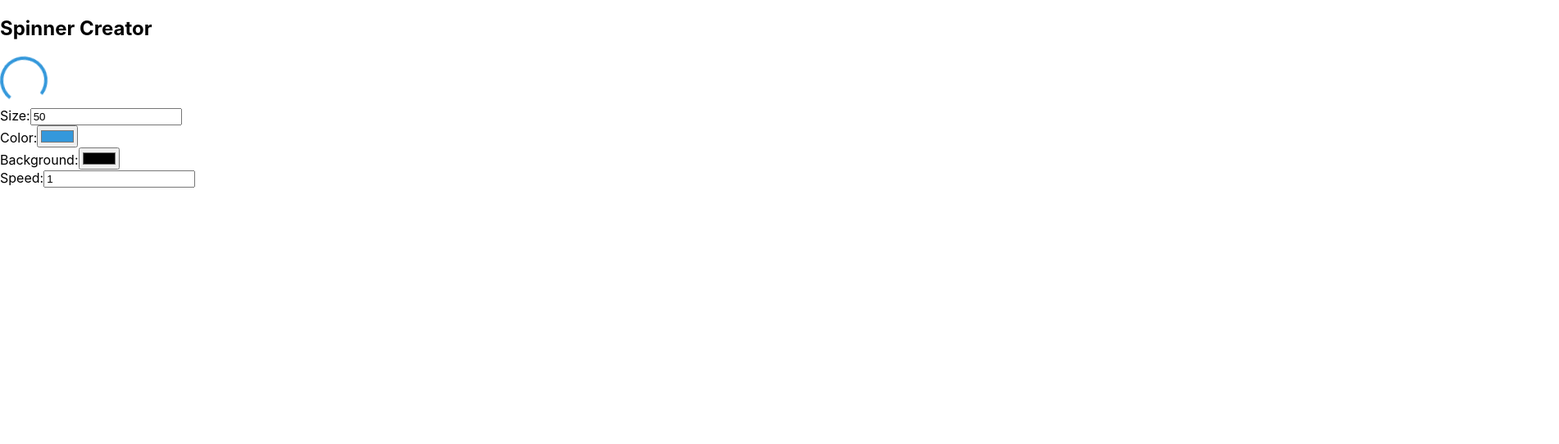
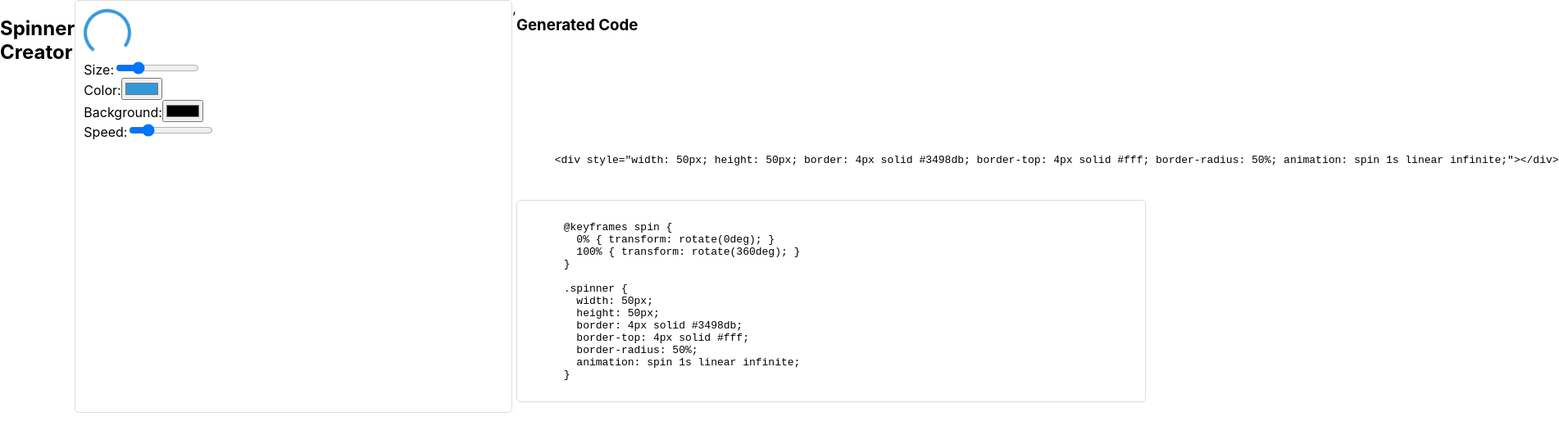
Before and after one commit to amitkumar70512/Sigma, a React (Create React App) app: page / in a window 1280 px wide. Shown: the top 542 px of the page at 82% size, 1902 px wide, since content can reach past the window. Built offline with nearby package versions, Linux system fonts and the light colour scheme.

Commit message:
added border to code

```diff
--- /dev/null
+++ b/src/components/Styles/HtmlCss.tsx
@@ -0,0 +1,16 @@
+import React from "react";
+import styled from 'styled-components';
+
+const StyledDiv = styled.div`
+  width: 100px;
+  height: 100px;
+  color: red;
+`;
+
+const HtmlCss: React.FC = () => {
+  return (
+    <StyledDiv />
+  );
+};
+
+export default HtmlCss;
--- a/src/components/plugins/Spinner/Spinner.tsx
+++ b/src/components/plugins/Spinner/Spinner.tsx
@@ -1,6 +1,7 @@
 // src/components/Spinner.tsx
 import React, { useState, ChangeEvent } from 'react';
 import styled, { keyframes } from 'styled-components';
+import HtmlCss from '../../Styles/HtmlCss';
 
 interface SpinnerAttributes {
     size: number;
@@ -12,6 +13,14 @@ interface SpinnerAttributes {
 const rotateAnimation = keyframes`
   0% { transform: rotate(0deg); }
   100% { transform: rotate(360deg); }
+`;
+
+const SizeInput = styled.input`
+  width: 20%;
+`;
+
+const SpeedInput = styled.input`
+  width: 20%;
 `;
 
 const SpinnerWrapper = styled.div<SpinnerAttributes>`
@@ -41,14 +50,47 @@ const Spinner: React.FC = () => {
         }));
     };
 
+    // Function to generate HTML and CSS code
+    const generateCode = () => {
+        const { size, color, background, speed } = spinnerAttributes;
+
+        const htmlCode = `
+      <div style="width: ${size}px; height: ${size}px; border: 4px solid ${color}; border-top: 4px solid ${background}; border-radius: 50%; animation: spin ${speed}s linear infinite;"></div>
+    `;
+
+        const cssCode = `
+      @keyframes spin {
+        0% { transform: rotate(0deg); }
+        100% { transform: rotate(360deg); }
+      }
+
+      .spinner {
+        width: ${size}px;
+        height: ${size}px;
+        border: 4px solid ${color};
+        border-top: 4px solid ${background};
+        border-radius: 50%;
+        animation: spin ${speed}s linear infinite;
+      }
+    `;
+
+        return { htmlCode, cssCode };
+    };
+
+    const { htmlCode, cssCode } = generateCode();
+
     return (
-        <div>
+        <div style={{ display: 'flex', width: '100vw' }}>
             <h2>Spinner Creator</h2>
+
+            <div className="left" style={{ border: '1px solid #ddd', padding: '10px', borderRadius: '5px', minWidth: '40%', maxWidth: '40%' }}>
                 <SpinnerWrapper {...spinnerAttributes} />
                 <div>
                     <label>Size:</label>
-                <input
-                    type="number"
+                    <SizeInput
+                        type="range"
+                        min={20}
+                        max={150}
                         value={spinnerAttributes.size}
                         onChange={(e: ChangeEvent<HTMLInputElement>) =>
                             updateSpinnerAttributes('size', parseInt(e.target.value, 10))
@@ -77,15 +119,23 @@ const Spinner: React.FC = () => {
                 </div>
                 <div>
                     <label>Speed:</label>
-                <input
-                    type="number"
-                    step="0.1"
+                    <SpeedInput
+                        type="range"
+                        min={0.1}
+                        max={5}
+                        step={0.1}
                         value={spinnerAttributes.speed}
                         onChange={(e: ChangeEvent<HTMLInputElement>) =>
                             updateSpinnerAttributes('speed', parseFloat(e.target.value))
                         }
                     />
                 </div>
+            </div>,
+            <div className='right' style={{ display: 'flex', flexFlow: 'column', minWidth: '60%' }}>
+                <h3>Generated Code</h3>
+                <pre  ><HtmlCss /> {htmlCode}</pre>
+                <pre style={{ border: '1px solid #ddd', padding: '10px', borderRadius: '5px' }}>{cssCode}</pre>
+            </div>
         </div>
     );
 };
```
Lines whose indentation alone changed are shown as unchanged.
